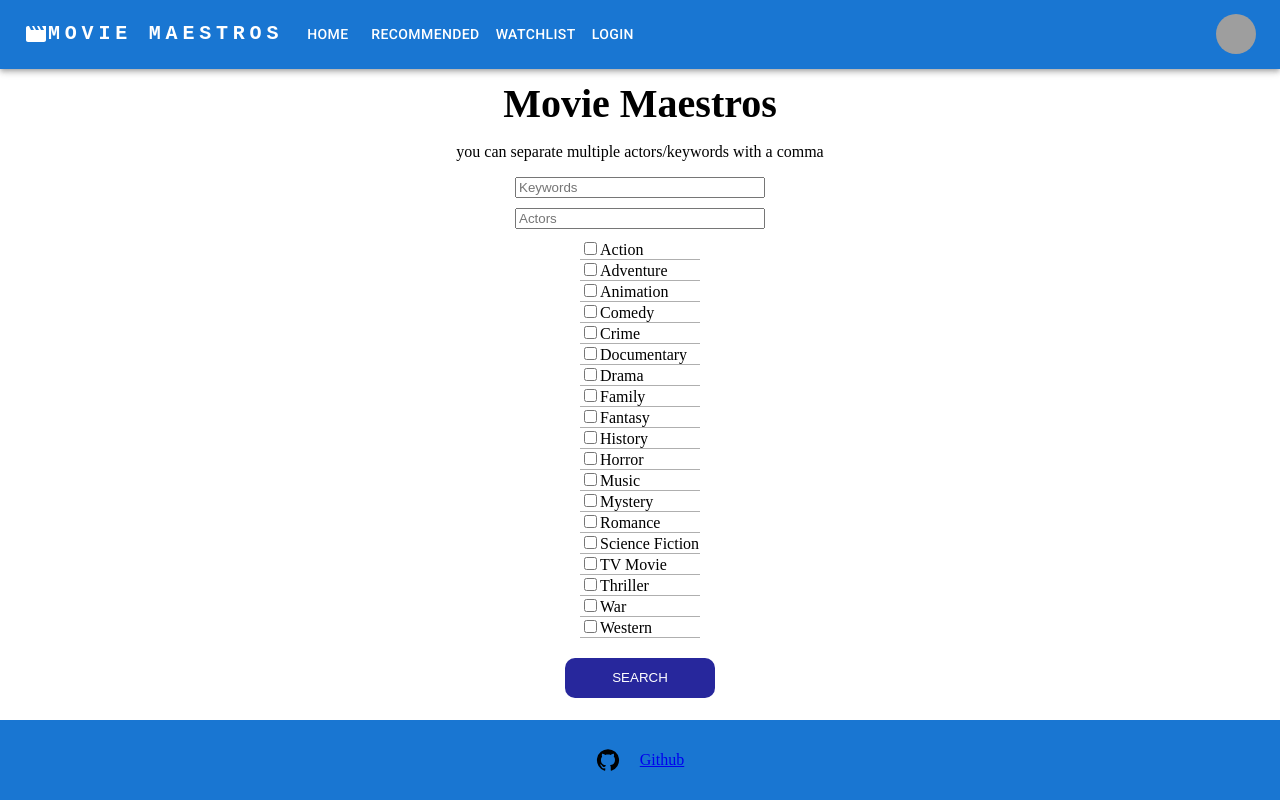
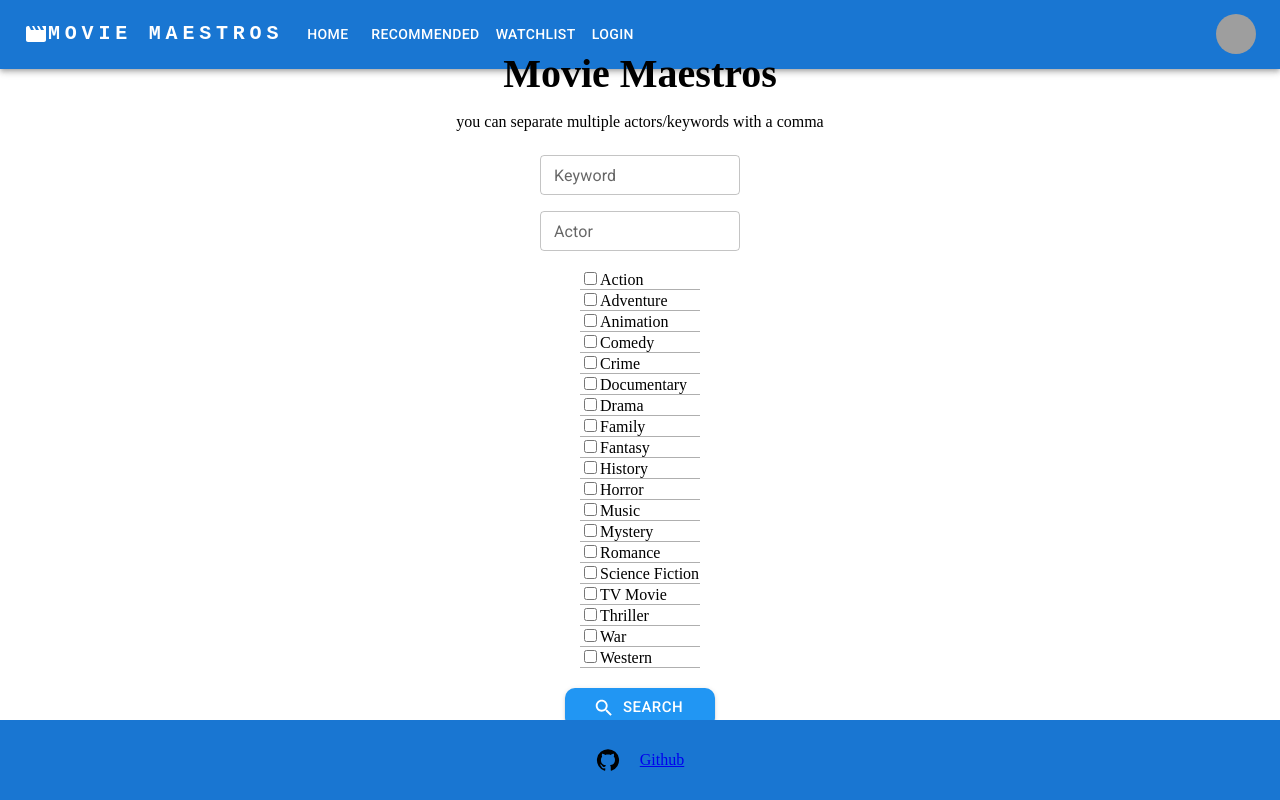
Before and after one commit to crypticsurfer/Movie-Maestros, a React (Vite) app in the folder client/: page / in a window 1280 px wide. Built offline with nearby package versions, Linux system fonts and the light colour scheme; grey boxes are pictures that could not be loaded.

Commit message:
added some more mui core and started more styling

```diff
--- a/client/src/App.css
+++ b/client/src/App.css
@@ -50,7 +50,7 @@ body {
 }
 
 #searchBtn {
-  background-color: rgb(39, 39, 156);
+  background-color: #2196f3;
   border: none;
   border-radius: 10px;
   height: 40px;
--- a/client/src/pages/Home.jsx
+++ b/client/src/pages/Home.jsx
@@ -1,6 +1,15 @@
 import { useQuery } from '@apollo/client';
 import React, { useState } from 'react';
 import SearchResult from '../components/SearchResult';
+import Button from '@mui/material/Button';
+import SearchIcon from '@mui/icons-material/Search';
+import Stack from '@mui/material/Stack';
+import Box from '@mui/material/Box';
+import TextField from '@mui/material/TextField';
+import { createTheme } from '@mui/material/styles';
+import { blue } from '@mui/material/colors';
+
+
 // import Dropdown from '../components/Dropdown';
 
 const Home = () => {
@@ -47,25 +56,42 @@ const Home = () => {
     { id: '37', label: 'Western' },
   ];
 
+  const theme = createTheme({
+    palette: {
+      primary: {
+        main: blue[500],
+      },
+      secondary: {
+        main: '#2979ff',
+      },
+    },
+  });
 
   return (
     <div>
-
       <div className='main-container'>
         <h1 className='pageTitle'>Movie Maestros</h1>
         <p>you can separate multiple actors/keywords with a comma</p>
 
         <div className='homeInputContainer'>
-        <input
-          placeholder='Keywords'
+        <Box
+      component="form"
+      sx={{
+        '& > :not(style)': { m: 1, width: '25ch' },
+      }}
+      noValidate
+      autoComplete="off"
+    >
+      <TextField id="outlined-basic" size="small" label="Keyword" variant="outlined"
       value={keywords}
       onChange={(e) => setKeywords(e.target.value)}
       />
-        <input
-          placeholder='Actors'
+      <br></br>
+      <TextField id="outlined-basic" size="small" label="Actor" variant="outlined"
       value={actors}
       onChange={(e) => setActors(e.target.value)}
       />
+      </Box>
         </div>
 
 
@@ -91,7 +117,12 @@ const Home = () => {
 
         ))}
 
-        <button id='searchBtn' onClick={handleSearch}>SEARCH</button>
+        {/* <button id='searchBtn' onClick={handleSearch}>SEARCH</button> */}
+        <Stack direction="row" spacing={1}>
+      <Button id='searchBtn' onClick={handleSearch} color="primary" variant="contained" size="large" startIcon={<SearchIcon />}>
+        Search
+      </Button>
+      </Stack>
       </div>
 
       {searchClicked && (
--- a/client/src/pages/Login.jsx
+++ b/client/src/pages/Login.jsx
@@ -3,6 +3,7 @@ import { Link } from 'react-router-dom';
 import { useMutation } from '@apollo/client';
 import { LOGIN_USER } from '../utils/mutations';
 import Auth from '../utils/auth';
+
 
 const Login = () => {
   const [formState, setFormState] = useState({ email: '', password: '' });
--- a/client/src/pages/Signup.jsx
+++ b/client/src/pages/Signup.jsx
@@ -5,6 +5,7 @@ import { useMutation } from '@apollo/client';
 import { ADD_USER } from '../utils/mutations';
 
 import Auth from '../utils/auth';
+
 
 const SignUp = () => {
   const [formState, setFormState] = useState({
```
Lines whose indentation alone changed are shown as unchanged.
